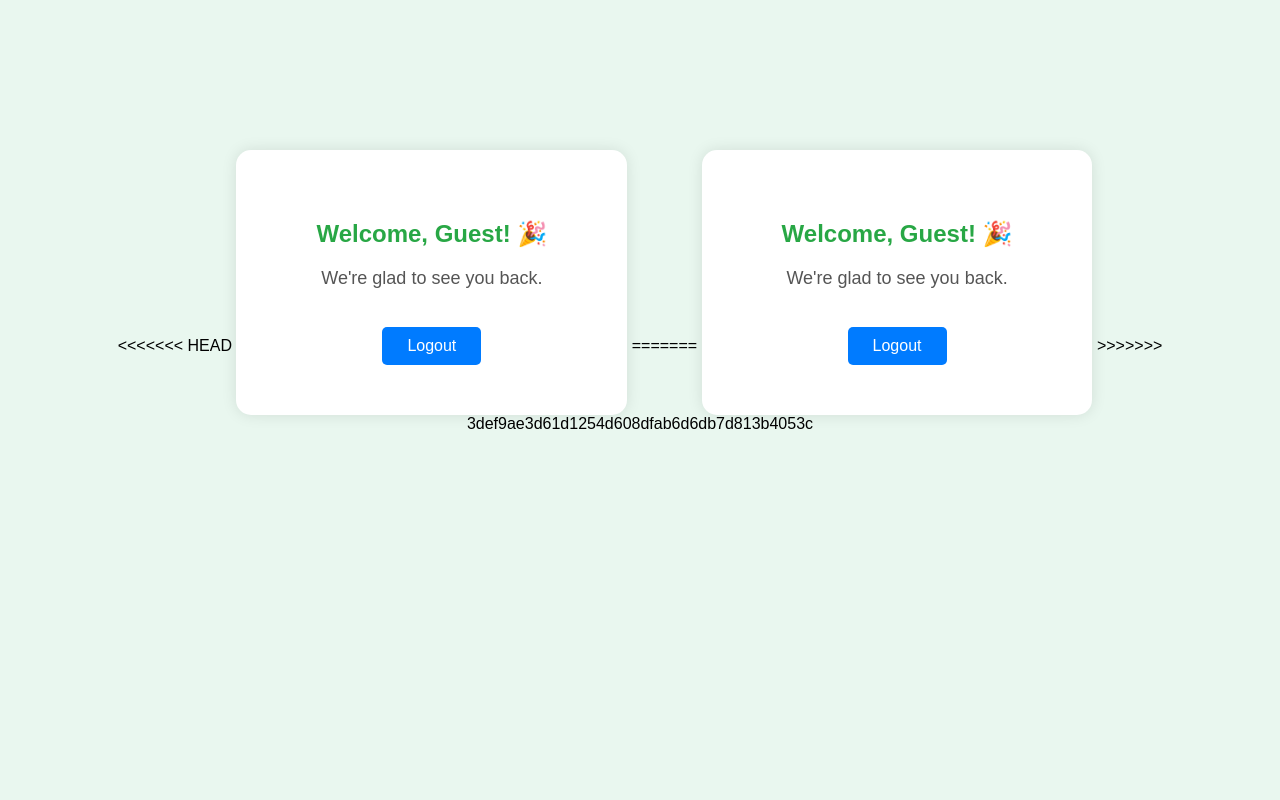
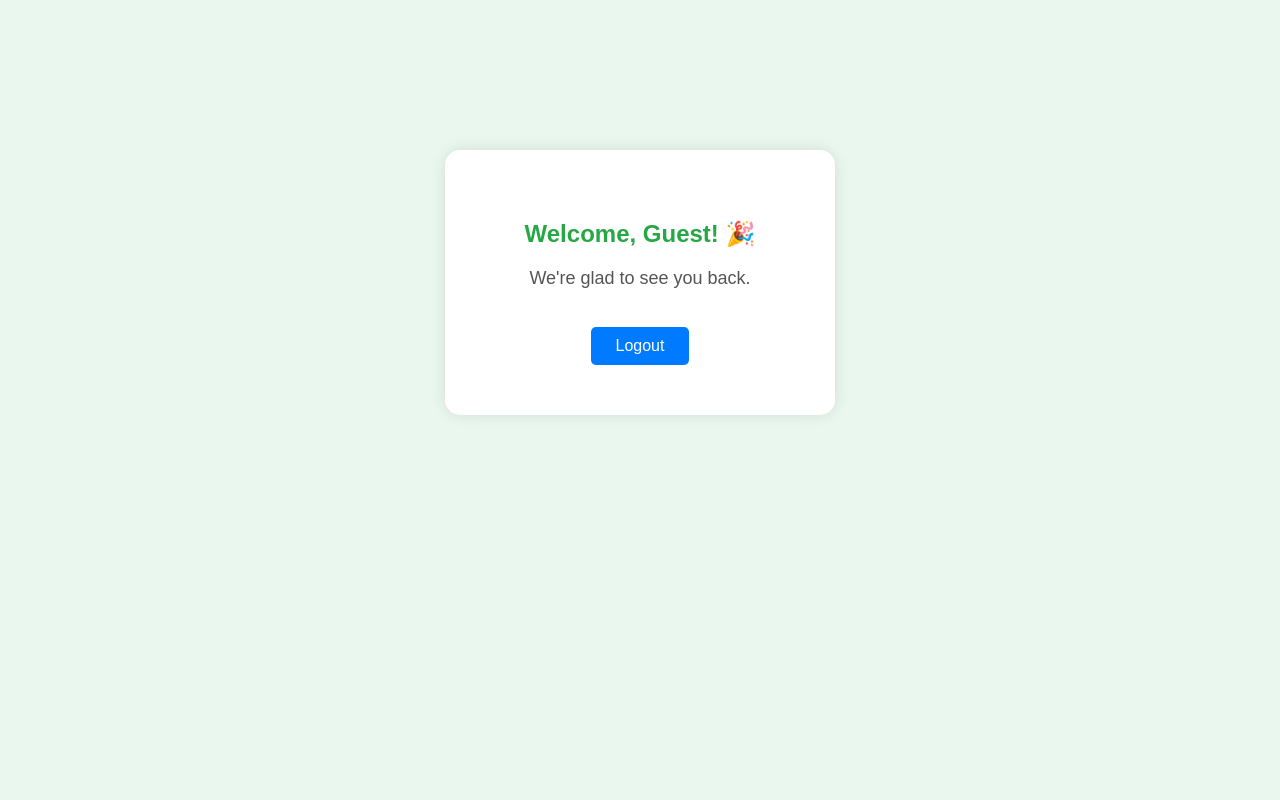
Before and after one commit to Vivek-k001/weblab, a PHP site: page /welcome.php in a window 1280 px wide. Run offline with PHP 8.4, Linux system fonts and the light colour scheme.

Commit message:
Resolved

```diff
--- a/php/login/welcome.php
+++ b/php/login/welcome.php
@@ -1,4 +1,3 @@
-<<<<<<< HEAD
 <?php
 $user = isset($_GET['user']) ? htmlspecialchars($_GET['user']) : 'Guest';
 ?>
@@ -53,60 +52,3 @@ $user = isset($_GET['user']) ? htmlspecialchars($_GET['user']) : 'Guest';
     </div>
 </body>
 </html>
-
-=======
-<?php
-$user = isset($_GET['user']) ? htmlspecialchars($_GET['user']) : 'Guest';
-?>
-<!DOCTYPE html>
-<html>
-<head>
-    <title>Welcome</title>
-    <style>
-        body {
-            font-family: Arial, sans-serif;
-            background-color: #e9f7ef; /* light green background */
-            text-align: center;
-            margin: 0;
-            padding: 0;
-        }
-        .container {
-            margin-top: 150px;
-            background-color: #fff;
-            display: inline-block;
-            padding: 50px 80px;
-            border-radius: 15px;
-            box-shadow: 0 0 15px rgba(0,0,0,0.1);
-        }
-        h2 {
-            color: #28a745;
-            margin-bottom: 20px;
-        }
-        p {
-            color: #555;
-            font-size: 18px;
-        }
-        a {
-            display: inline-block;
-            margin-top: 20px;
-            text-decoration: none;
-            color: white;
-            background-color: #007bff;
-            padding: 10px 25px;
-            border-radius: 5px;
-            transition: background-color 0.3s ease;
-        }
-        a:hover {
-            background-color: #0056b3;
-        }
-    </style>
-</head>
-<body>
-    <div class="container">
-        <h2>Welcome, <?php echo $user; ?>! 🎉</h2>
-        <p>We're glad to see you back.</p>
-        <a href="login.php">Logout</a>
-    </div>
-</body>
-</html>
->>>>>>> 3def9ae3d61d1254d608dfab6d6db7d813b4053c
```
Also changed, not shown: php/login/login.php (+29 -5 lines).
